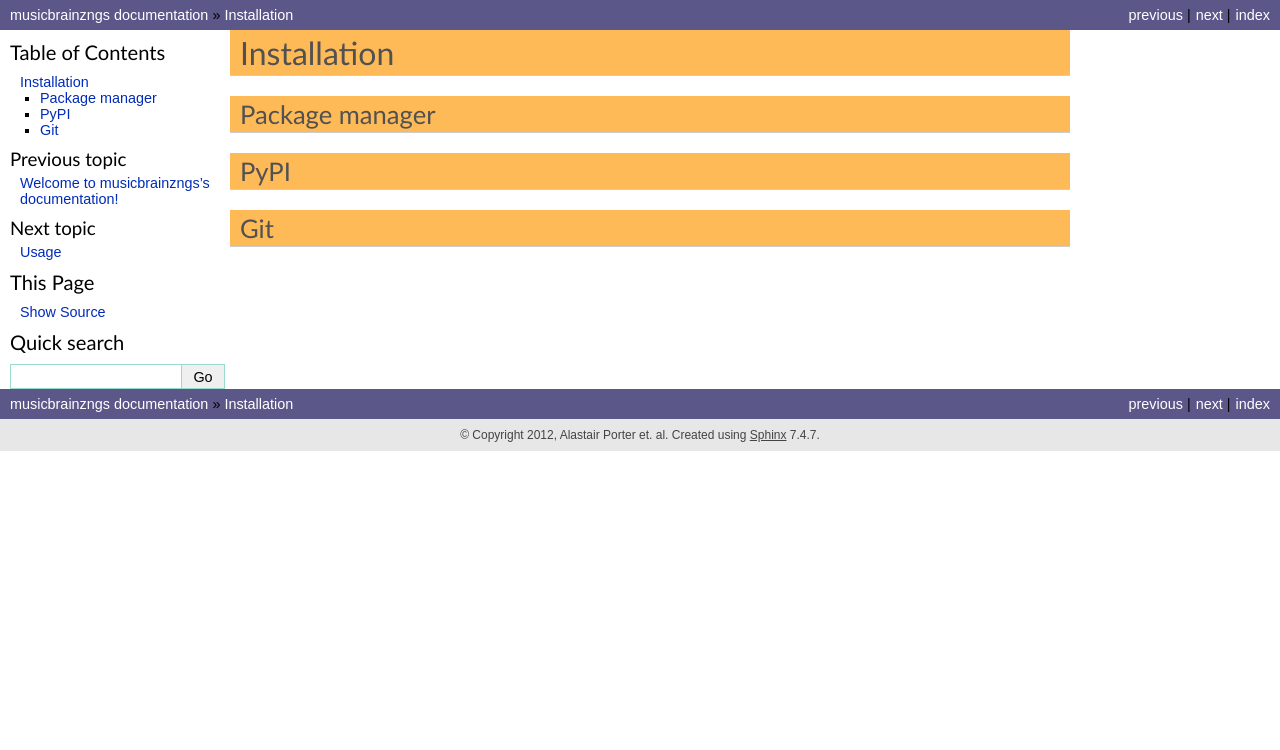
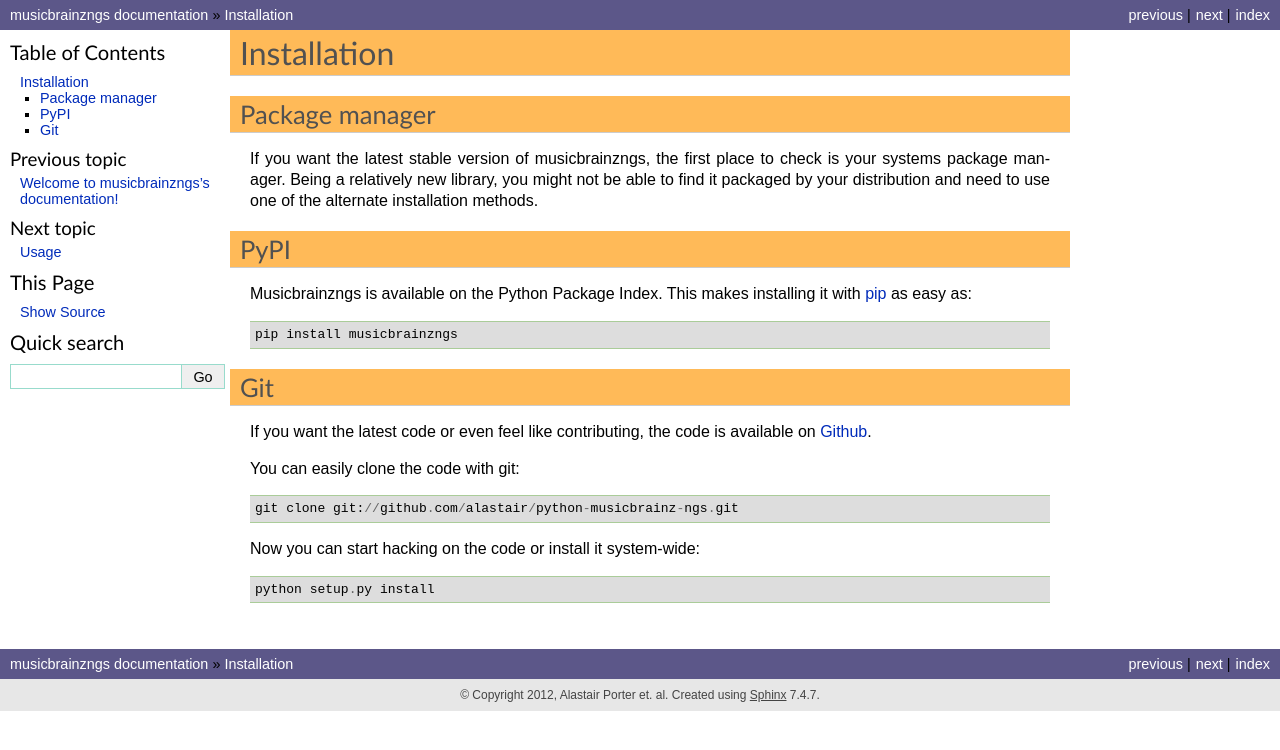
Before and after one commit to alastair/python-musicbrainzngs, a Sphinx documentation site: the page built from docs/installation.rst, in a window 1280 px wide. Shown: the top 750 px of the page. Built offline with Sphinx 7.4.7, drawn with Linux system fonts in a browser that asks for light colours; the version number could not be read and is left out.

Commit message:
Add installation docs
Signed-off-by: Wieland Hoffmann <themineo@gmail.com>

```diff
--- a/docs/installation.rst
+++ b/docs/installation.rst
@@ -4,8 +4,29 @@
 Package manager
 ---------------
 
+If you want the latest stable version of musicbrainzngs, the first place to
+check is your systems package manager. Being a relatively new library, you
+might not be able to find it packaged by your distribution and need to use one
+of the alternate installation methods.
+
 PyPI
 ----
 
+Musicbrainzngs is available on the Python Package Index. This makes installing
+it with `pip <http://www.pip-installer.org>`_ as easy as::
+
+    pip install musicbrainzngs
+
 Git
 ---
+
+If you want the latest code or even feel like contributing, the code is
+available on `Github <https://github.com/alastair/python-musicbrainz-ngs>`_.
+
+You can easily clone the code with git::
+
+    git clone git://github.com/alastair/python-musicbrainz-ngs.git
+
+Now you can start hacking on the code or install it system-wide::
+
+    python setup.py install
```
